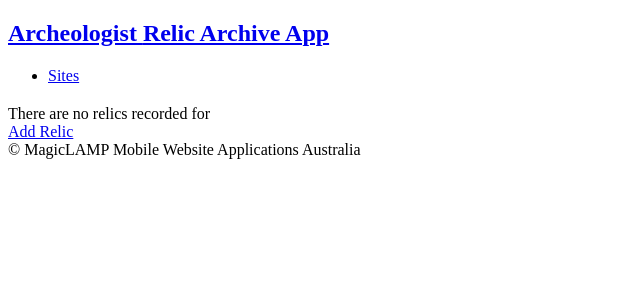
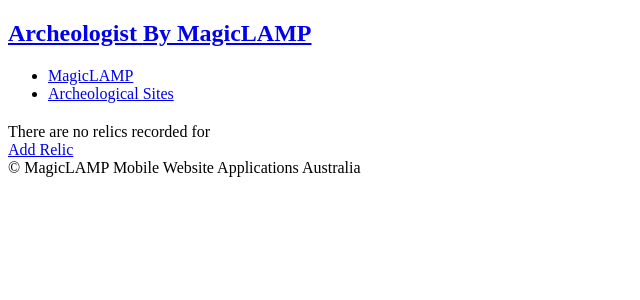
Before and after one commit to jrthorne/archives, a Django app: template templates/archives/relic_list.html in a window 1280 px wide. Shown: the top 300 px of the page, without its empty margins (0-640 px from the left). Run offline with Django 3.2, Linux system fonts and the light colour scheme; the template is opened without the code that fills it, so the values that code supplies are empty; parts of the project's set-up code (start-up, migrations or seed data) failed here and were passed over; some libraries are stand-ins or nearby versions.

Commit message:
Put links back to my website

```diff
--- a/templates/base.html
+++ b/templates/base.html
@@ -75,8 +75,8 @@
 					<!-- Logo -->
 						<div class="4u" id="logo">
 							<section>
-								<h1><a href="/archives/" class="mobileUI-site-name">
-								Archeologist <span>Relic Archive App</span></a></h1>
+								<h1><a href="http://www.magiclamp.com.au" class="mobileUI-site-name">
+								Archeologist <span>By MagicLAMP</span></a></h1>
 							</section>
 						</div>
 
@@ -85,7 +85,8 @@
 						<nav id="nav" class="mobileUI-site-nav">
 
 							<ul>
-								<li><a href="/archives/">Sites</a></li>
+								<li><a href="http://www.magiclamp.com.au">MagicLAMP</a></li>
+								<li><a href="/archives/">Archeological Sites</a></li>
 							</ul>
 
 						</div>
```
Also changed, not shown: 1 other file.
